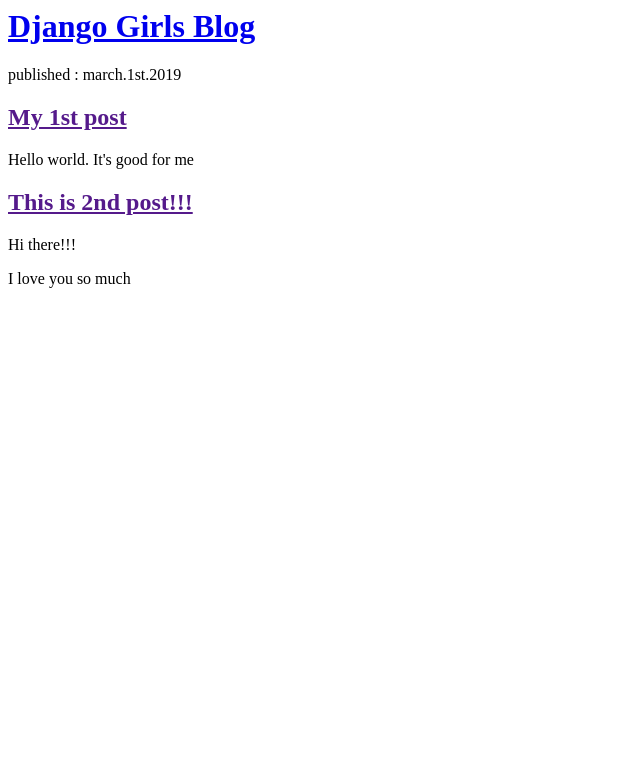
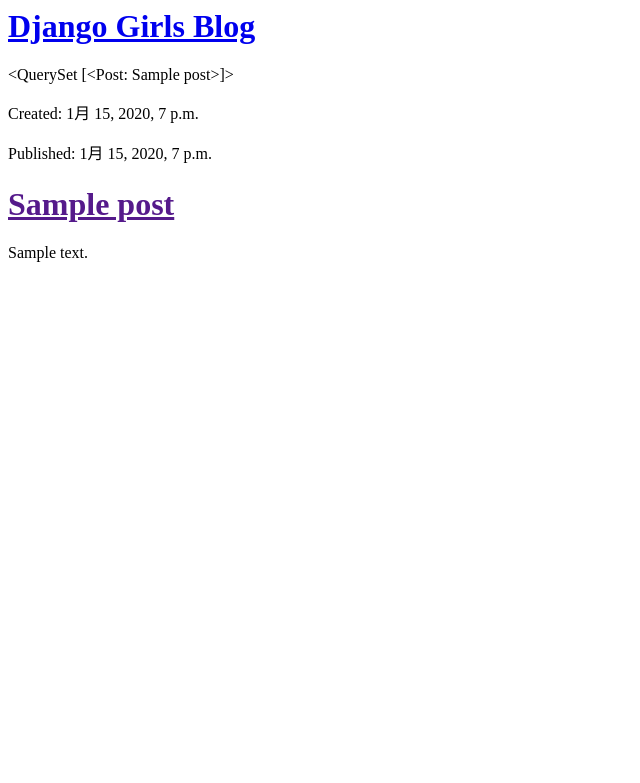
Before and after one commit to u16kanda/my-first-blog, a Django app: page / in a window 1280 px wide. Shown: the top 783 px of the page, without its empty margins (0-640 px from the left). Run offline with Django 3.2, Linux system fonts and the light colour scheme; tables that the repository leaves empty hold one stand-in row (values such as "Sample post").

Commit message:
Modified templates to display posts from database.

```diff
--- a/blog/templates/blog/post_list.html
+++ b/blog/templates/blog/post_list.html
@@ -8,9 +8,19 @@
 <body>
 	<div>
 		<h1>
-			<a href = "/">Django Girls Blog<a>
+			<a href = "/">Django Girls Blog</a>
 		</h1>
 	</div>
+{{ posts }}
+{% for post in posts %}
+	<div>
+		<p>Created: {{ post.created_date }}</p>
+		<p>Published: {{ post.published_date }}</p>
+		<h1><a href =  "">{{ post.title }}</a></h1>
+		<p>{{ post.text|linebreaksbr }}</p>
+	</div>
+{% endfor %}
+<!--
 	<div>
 		<p>
 			published : march.1st.2019
@@ -29,5 +39,6 @@
 		<p>Hi there!!!</p>
 		<p>I love you so much</p>
 	</div>
+-->
 </body>
 </html>
--- a/blog/views.py
+++ b/blog/views.py
@@ -1,6 +1,9 @@
 from django.shortcuts import render
+from django.utils import timezone
+from .models import Post
 
 # Create your views here.
 
 def post_list(request):
-	return render( request, 'blog/post_list.html', {} )
+	posts = Post.objects.all()
+	return render( request, 'blog/post_list.html', { 'posts' : posts } )
```
Also changed, not shown: blog/models.py (line endings or trailing spaces).
